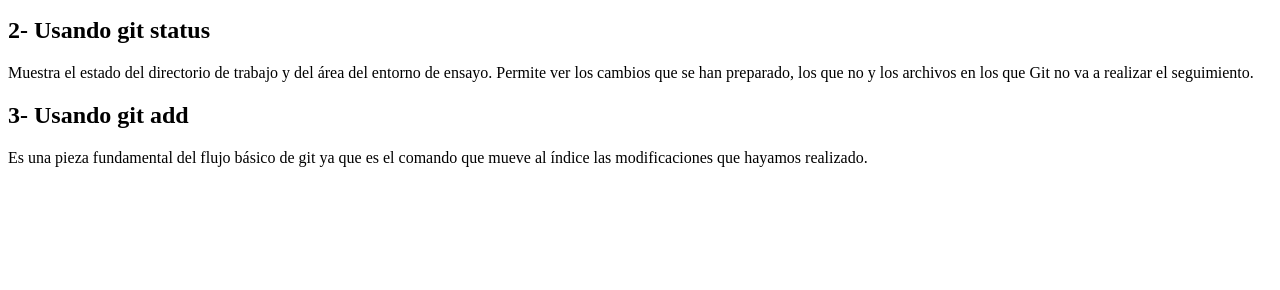
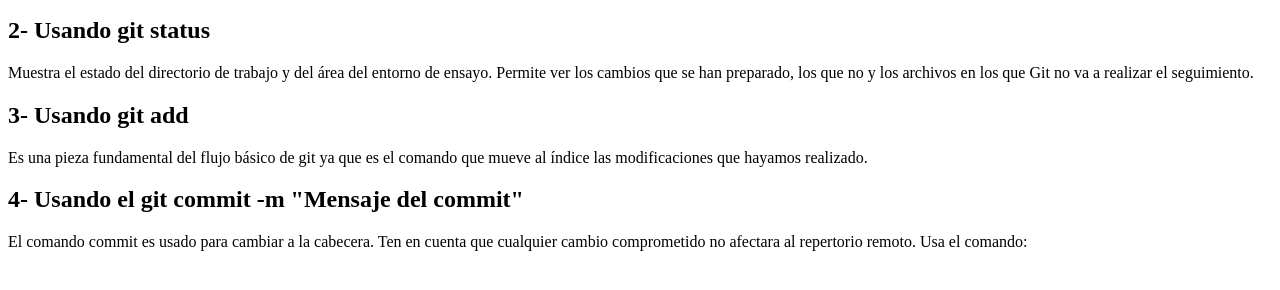
Before and after one commit to AndrewRivera29/Prueba_git, a plain HTML site: page index.html in a window 1280 px wide. Shown: the part 110-400 px from the top of the page. Drawn offline with Linux system fonts and the light colour scheme.

Commit message:
Uso del commit

```diff
--- a/index.html
+++ b/index.html
@@ -15,5 +15,9 @@
     <h2>3- Usando git add </h2>
     <p>Es una pieza fundamental del flujo básico de git ya que es el comando que mueve al
     índice las modificaciones que hayamos realizado.</p>
+
+    <h2>4- Usando el git commit -m "Mensaje del commit"</h2>
+    <p> El comando commit es usado para cambiar a la cabecera. Ten en cuenta que
+    cualquier cambio comprometido no afectara al repertorio remoto. Usa el comando:</p>
 </body>
 </html>
```
Also changed, not shown: commits.txt (added).
